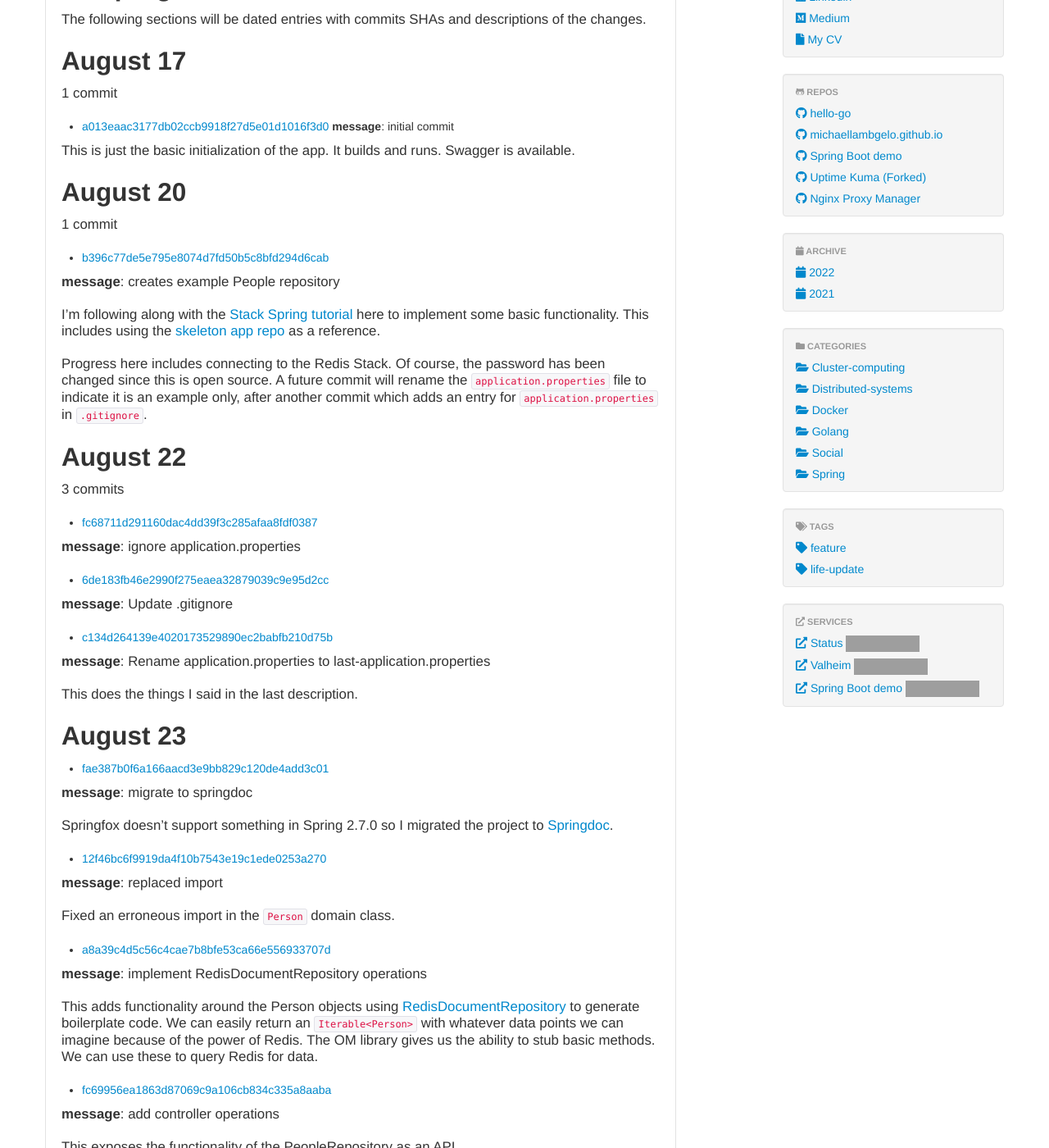
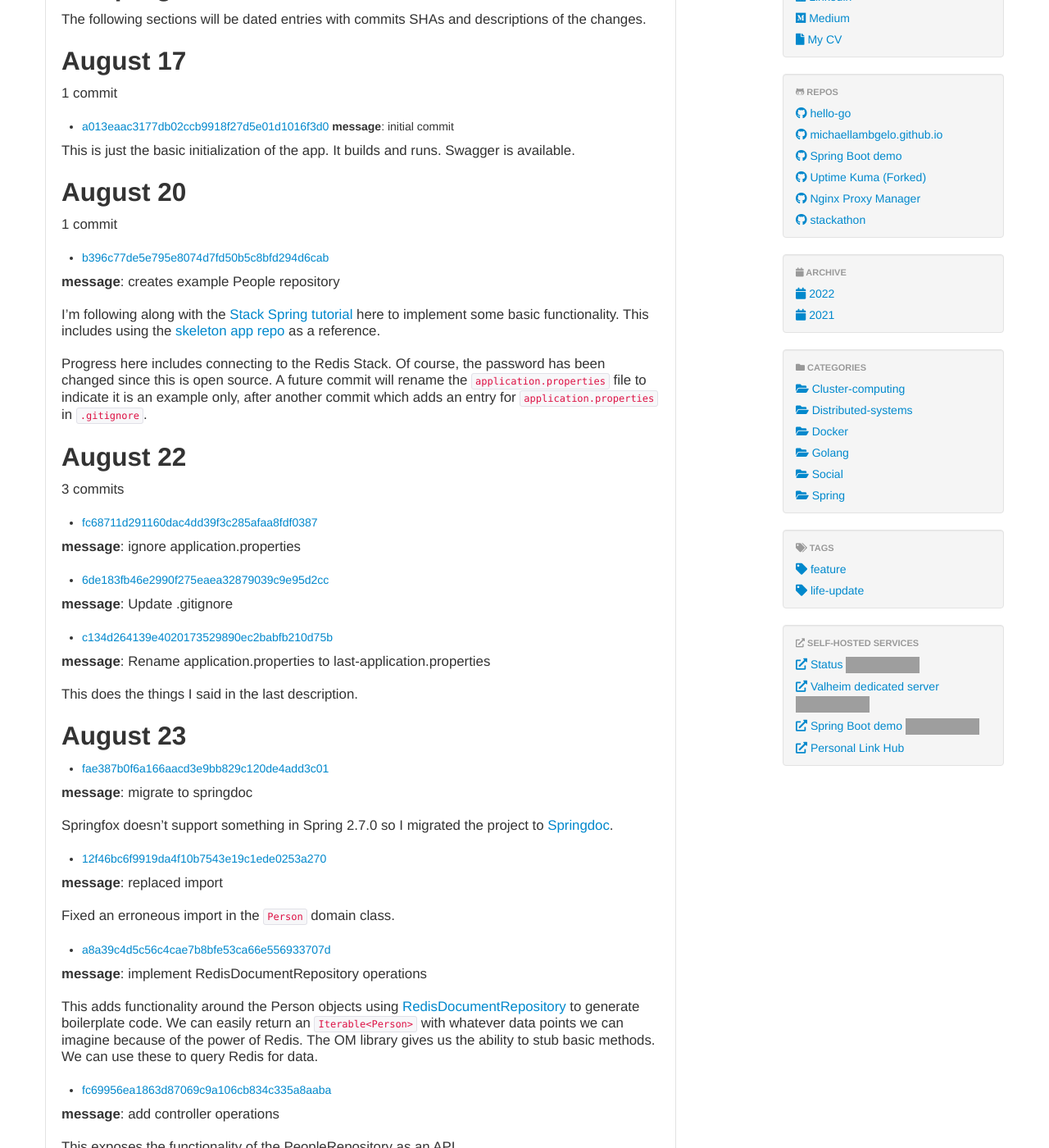
Before and after one commit to michaellambgelo/michaellambgelo.github.io, a Jekyll site: the page built from index.html, in a window 1280 px wide and 1400 px high, scrolled down 920 px. Shown: the whole window at 82% size. Built offline with Jekyll 4.4.1, drawn with Linux system fonts in a browser that asks for light colours; the list of posts is cut into pages by our own code; grey boxes are pictures that could not be loaded.

Commit message:
update config

```diff
--- a/_config.yml
+++ b/_config.yml
@@ -342,6 +342,9 @@ github_projects :
   - project :
     name : Nginx Proxy Manager
     url : https://github.com/NginxProxyManager/nginx-proxy-manager
+  - project :
+    name : stackathon
+    url : https://github.com/michaellambgelo/stackathon
 
 
 # These are links to other websites outside of the blog that are not part of
@@ -373,17 +376,20 @@ github_projects :
 #       name : The Dereck
 #       url: https://thedereck.github.io
 external_links :
-  header : Services
+  header : Self-hosted Services
   links :
     - link :
       name : Status <img src="https://status.michaellamb.dev/api/badge/27/uptime/24"></img>
       url : https://status.michaellamb.dev
     - link :
-      name : Valheim <img src="https://status.michaellamb.dev/api/badge/24/uptime/24"></img>
+      name : Valheim dedicated server <img src="https://status.michaellamb.dev/api/badge/24/uptime/24"></img>
       url : https://valheim.michaellamb.dev
     - link :
       name : Spring Boot demo <img src="https://status.michaellamb.dev/api/badge/10/uptime/24"></img>
       url : https://demo.michaellamb.dev/swagger-ui/
+    - link :
+      name : Personal Link Hub
+      url : https://link.michaellamb.dev
 
 # These are the Bootstrap settings. These Bootstrap settings will control both
 # the theme and responsive settings of this site.
```
